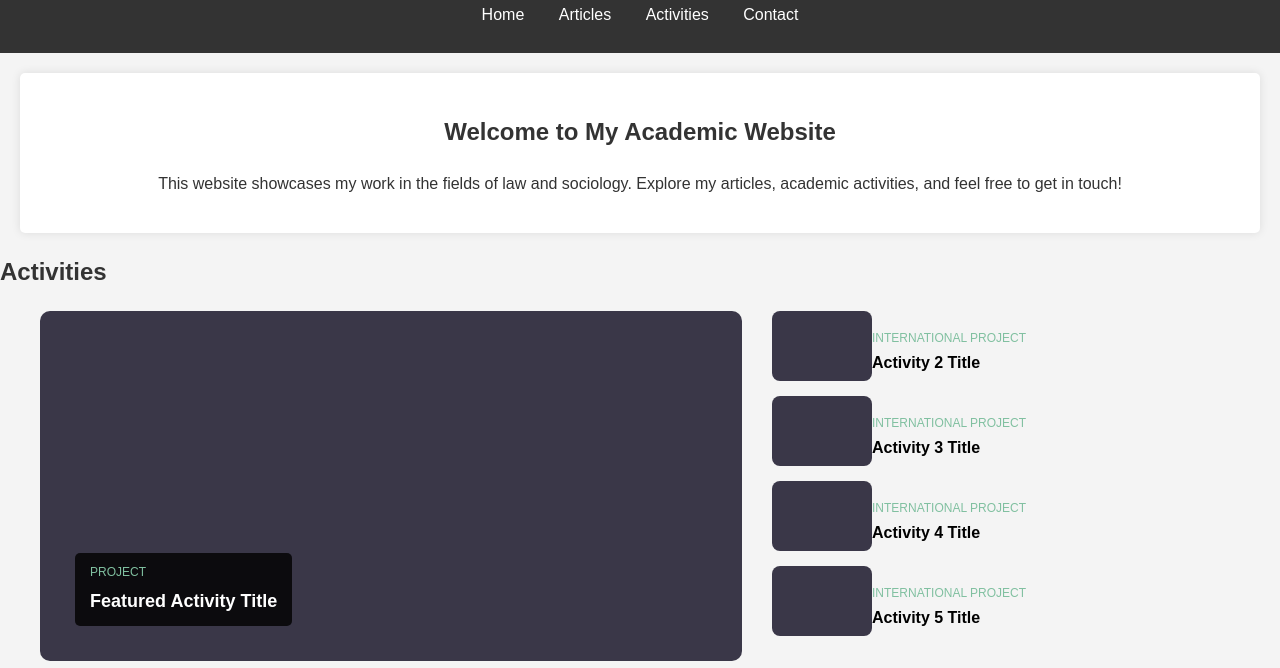
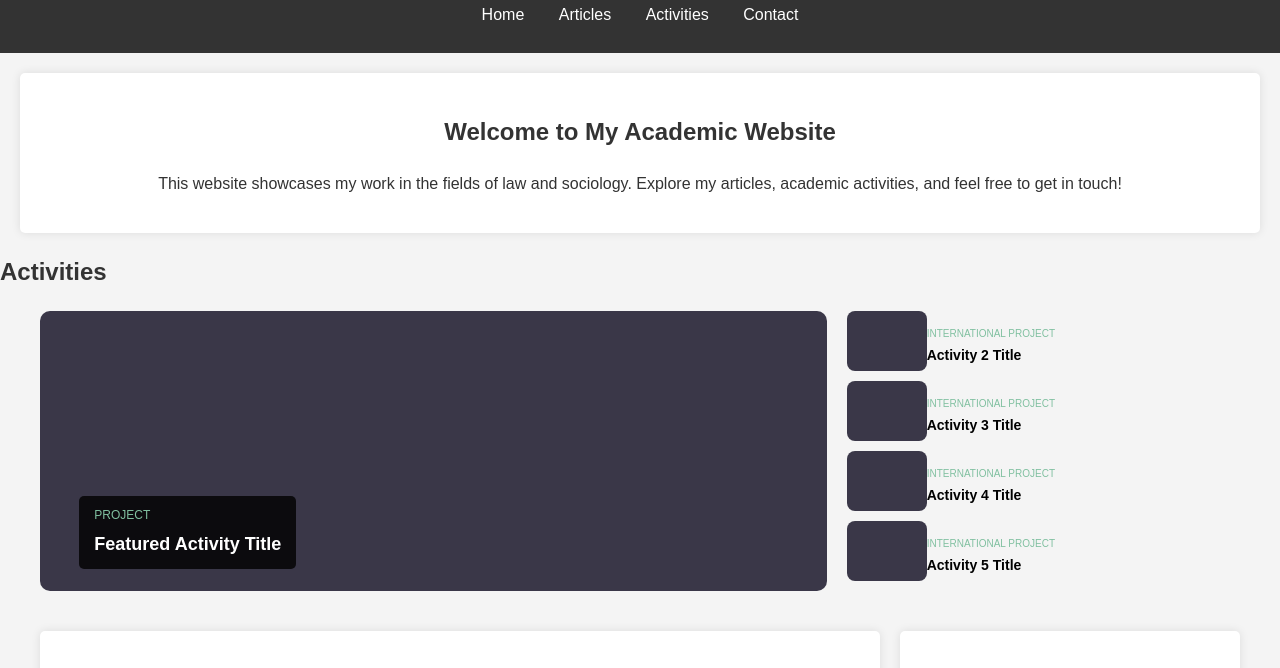
Before and after one commit to elinaran/elinaran.github.io, a plain HTML site: page index.html in a window 1280 px wide. Shown: the part 82-750 px from the top of the page. Drawn offline with Linux system fonts and the light colour scheme.

Commit message:
Update styles.css

```diff
--- a/styles.css
+++ b/styles.css
@@ -48,8 +48,8 @@ nav ul li a {
 /* Activities Section */
 .activities-container {
     display: grid;
-    grid-template-columns: 1.5fr 1fr; /* Adjust column ratio */
-    gap: 30px;
+    grid-template-columns: 2fr 1fr; /* Adjust column ratio */
+    gap: 20px;
     align-items: start;
     max-width: 1200px;
     margin: auto;
@@ -63,7 +63,7 @@ nav ul li a {
 
 .featured-activity img {
     width: 100%;
-    height: 350px; /* Adjust height */
+    height: 280px; /* Adjusted height */
     object-fit: cover;
     display: block;
     border-radius: 10px;
@@ -71,12 +71,12 @@ nav ul li a {
 
 .overlay {
     position: absolute;
-    bottom: 10%;
+    bottom: 8%;
     left: 5%;
     background-color: rgba(0, 0, 0, 0.8);
     color: white;
     padding: 10px 15px;
-    max-width: 80%;
+    max-width: 75%;
     border-radius: 5px;
 }
 
@@ -96,18 +96,19 @@ nav ul li a {
 .activities-list {
     display: flex;
     flex-direction: column;
-    gap: 15px;
+    gap: 10px;
+    justify-content: flex-end; /* Align to bottom */
 }
 
 .activity-item {
     display: flex;
     align-items: center;
-    gap: 15px;
+    gap: 10px;
 }
 
 .activity-item img {
-    width: 100px; /* Increase width */
-    height: 70px; /* Increase height */
+    width: 80px; /* Adjusted for better scaling */
+    height: 60px; /* Proportionally correct */
     object-fit: cover;
     border-radius: 8px;
 }
@@ -117,14 +118,14 @@ nav ul li a {
 }
 
 .activity-text p.category {
-    font-size: 12px;
+    font-size: 10px;
     text-transform: uppercase;
     color: #80c0a0;
     margin-bottom: 2px;
 }
 
 .activity-text h3 {
-    font-size: 16px;
+    font-size: 14px;
     margin: 0;
     color: black;
     font-weight: bold;
@@ -147,7 +148,6 @@ nav ul li a {
 .featured-activity a p {
     pointer-events: none;
 }
-
 
 /* Remove link styles */
 .activity a {
```
